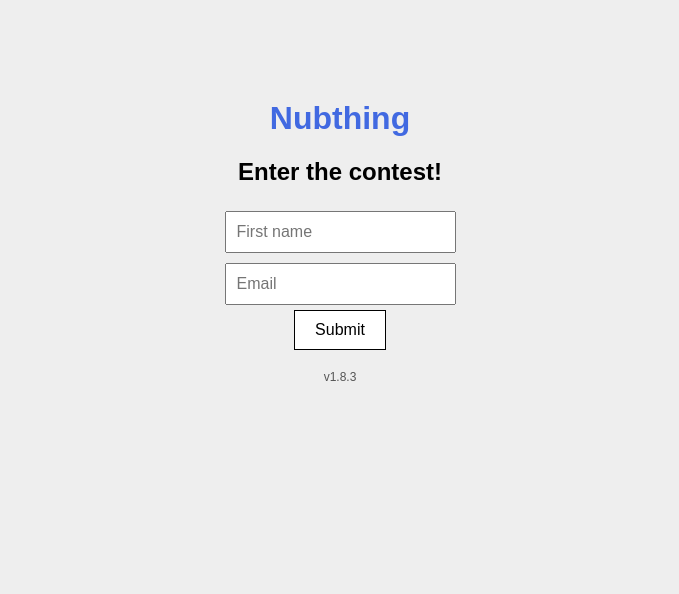
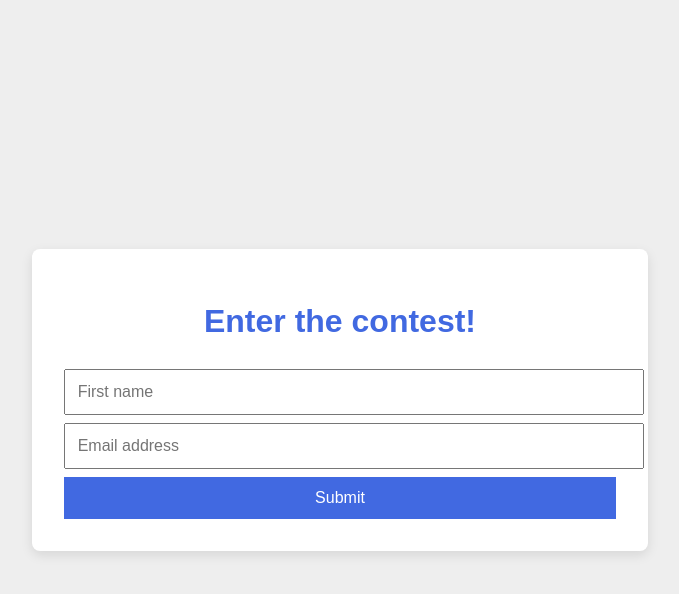
Before and after one commit to Matty6362/nubthing, a website: page index.html in a window 1280 px wide. Shown: the whole page, without its empty margins (300-979 px from the left). Drawn offline with Linux system fonts and the light colour scheme.

Commit message:
Update index.html

```diff
--- a/index.html
+++ b/index.html
@@ -1,68 +1,53 @@
 <!DOCTYPE html>
-<html>
+<html lang="en">
 <head>
-    <title>Nubthing</title>
+  <meta charset="UTF-8" />
+  <meta name="viewport" content="width=device-width, initial-scale=1.0"/>
+  <title>Enter the contest!</title>
   <style>
-      body {
-        font-family: Arial, sans-serif;
-        background-color: #eee;
-        text-align: center;
-        margin-top: 100px;
-      }
-      h1 {
-        color: royalblue;
-      }
-      input {
-        padding: 10px;
-        margin: 5px;
-        font-size: 16px;
-      }
-      button {
-        padding: 10px 20px;
-        font-size: 16px;
-        background-color: white;
-        border: 1px solid black;
-        cursor: pointer;
-      }
-      #version {
-        margin-top: 20px;
-        font-size: 12px;
-        color: #555;
-      }
+    body { font-family: Arial, sans-serif; background: #eee; display: flex; align-items: center; justify-content: center; height: 100vh; margin: 0; }
+    #container { background: white; padding: 2rem; border-radius: 8px; box-shadow: 0 4px 12px rgba(0,0,0,0.1); text-align: center; }
+    h1 { color: royalblue; }
+    input, button { width: 100%; padding: 0.75rem; margin-top: 0.5rem; font-size: 1rem; }
+    button { background: royalblue; color: white; border: none; cursor: pointer; }
+    button:disabled { opacity: 0.6; cursor: not-allowed; }
   </style>
 </head>
 <body>
-    <h1>Nubthing</h1>
-    <h2>Enter the contest!</h2>
+  <div id="container">
+    <h1>Enter the contest!</h1>
     <form id="entryForm">
-      <div>
-        <input type="text" name="firstName" placeholder="First name" required />
+      <input type="text" id="firstName" placeholder="First name" required />
+      <input type="email" id="email" placeholder="Email address" required />
+      <button type="submit" id="submitBtn">Submit</button>
+    </form>
+    <p id="confirmation" style="display:none;"></p>
   </div>
-      <div>
-        <input type="email" name="email" placeholder="Email" required />
-      </div>
-      <button type="submit">Submit</button>
-    </form>
-    <div id="version">v1.8.3</div>
+
   <script>
-      const form = document.getElementById("entryForm");
-      form.addEventListener("submit", async (e) => {
+    const form = document.getElementById('entryForm');
+    const btn = document.getElementById('submitBtn');
+    const confirmation = document.getElementById('confirmation');
+
+    form.addEventListener('submit', async e => {
       e.preventDefault();
-        const formData = new FormData(form);
-        const firstName = formData.get("firstName");
-        const email = formData.get("email");
+      btn.disabled = true;
+      const firstName = document.getElementById('firstName').value;
+      const email = document.getElementById('email').value;
 
-        const res = await fetch("/api/send", {
-          method: "POST",
-          headers: { "Content-Type": "application/json" },
-          body: JSON.stringify({ firstName, email }),
+      const res = await fetch('/api/send', {
+        method: 'POST',
+        headers: {'Content-Type': 'application/json'},
+        body: JSON.stringify({ firstName, email })
       });
 
-        const result = await res.json();
       if (res.ok) {
-          alert(`A confirmation email has been sent to ${email}`);
+        confirmation.textContent = `Thanks! We’ll see you at ${email}.`;
+        confirmation.style.display = 'block';
+        form.style.display = 'none';
       } else {
-          alert(`There was an error: ${result.error || "Please try again."}`);
+        alert('Oops—something went wrong. Please try again.');
+        btn.disabled = false;
       }
     });
   </script>
```
Lines whose indentation alone changed are shown as unchanged.
